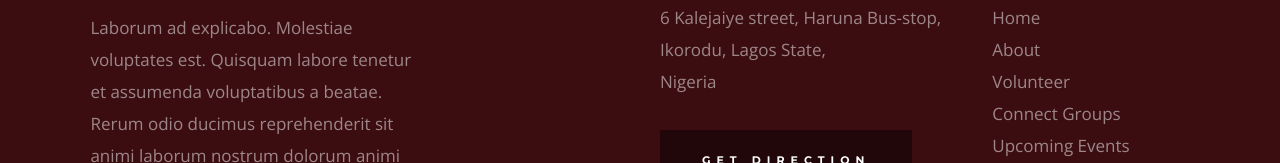
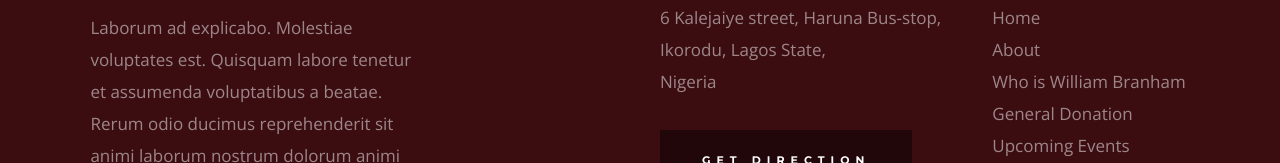
Before and after one commit to CodeWunder/Rapturing-Faith-Christain-Assembly, a plain HTML site: page index.html in a window 1280 px wide. Shown: the part 5760-5923 px from the top of the page. Drawn offline with nearby package versions, Linux system fonts and the light colour scheme.

Commit message:
Update index.html

```diff
--- a/index.html
+++ b/index.html
@@ -402,8 +402,8 @@
                         <ul class="footer-list">
                             <li><a href="index.html">Home</a></li>
                             <li><a href="about.html">About</a></li>
-                            <li><a href="volunteer.html">Volunteer</a></li>
-                            <li><a href="connect-group.html">Connect Groups</a></li>
+                            <li><a href="volunteer.html">Who is William Branham</a></li>
+                            <li><a href="connect-group.html">General Donation</a></li>
                             <li><a href="events.html">Upcoming Events</a></li>
                             <li><a href="contact.html">Contact</a></li>
                         </ul>
```
